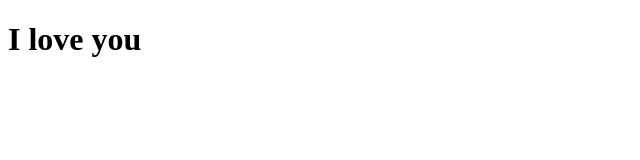
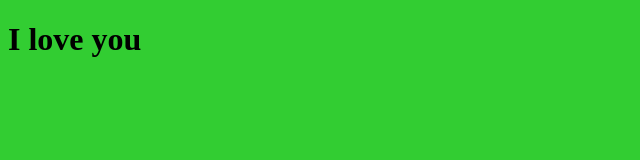
Before and after one commit to HVu1412/iloveyou, a plain HTML site: page index.html in a window 1280 px wide. Shown: the whole page, without its empty margins (0-640 px from the left). Drawn offline with Linux system fonts and the light colour scheme; files that its build step writes are made by us from their sources.

Commit message:
Update style.css

```diff
--- a/style.css
+++ b/style.css
@@ -1,3 +1,7 @@
+body {
+    background: #32CD32;
+}
+
 .h1 {
     color: #ff0000;
 }
```
